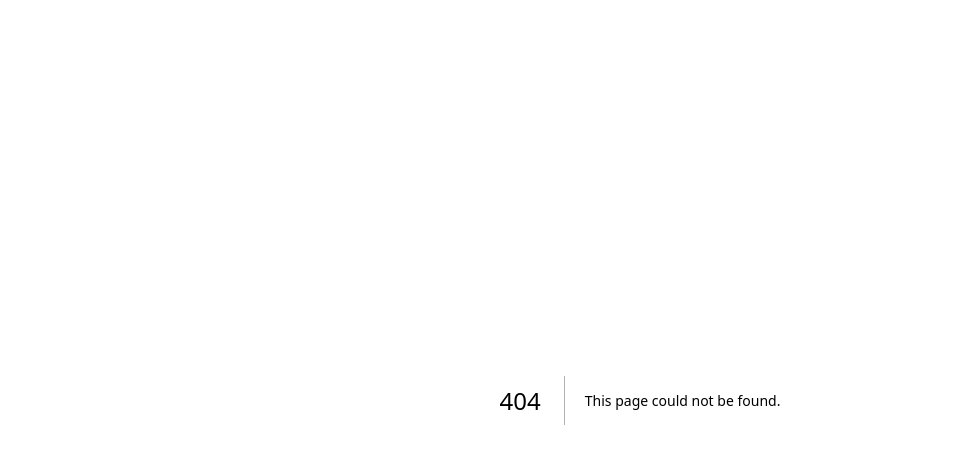
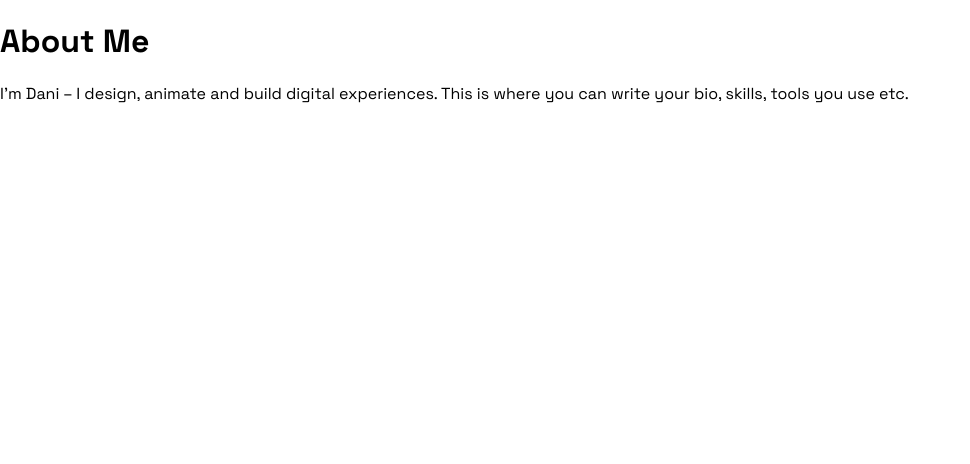
Before and after one commit to inbetweened/portfolio, a Next.js app: page /about in a window 1280 px wide. Before the commit this address had no page. Shown: the top 464 px of the page, without its empty margins (0-970 px from the left). Built offline with nearby package versions, Linux system fonts and the light colour scheme.

Commit message:
Create about.jsx

```diff
--- /dev/null
+++ b/pages/about.jsx
@@ -0,0 +1,11 @@
+export default function About() {
+  return (
+    <div className="p-10">
+      <h1 className="text-3xl font-bold mb-4">About Me</h1>
+      <p>
+        I'm Dani – I design, animate and build digital experiences.
+        This is where you can write your bio, skills, tools you use etc.
+      </p>
+    </div>
+  );
+}
```
